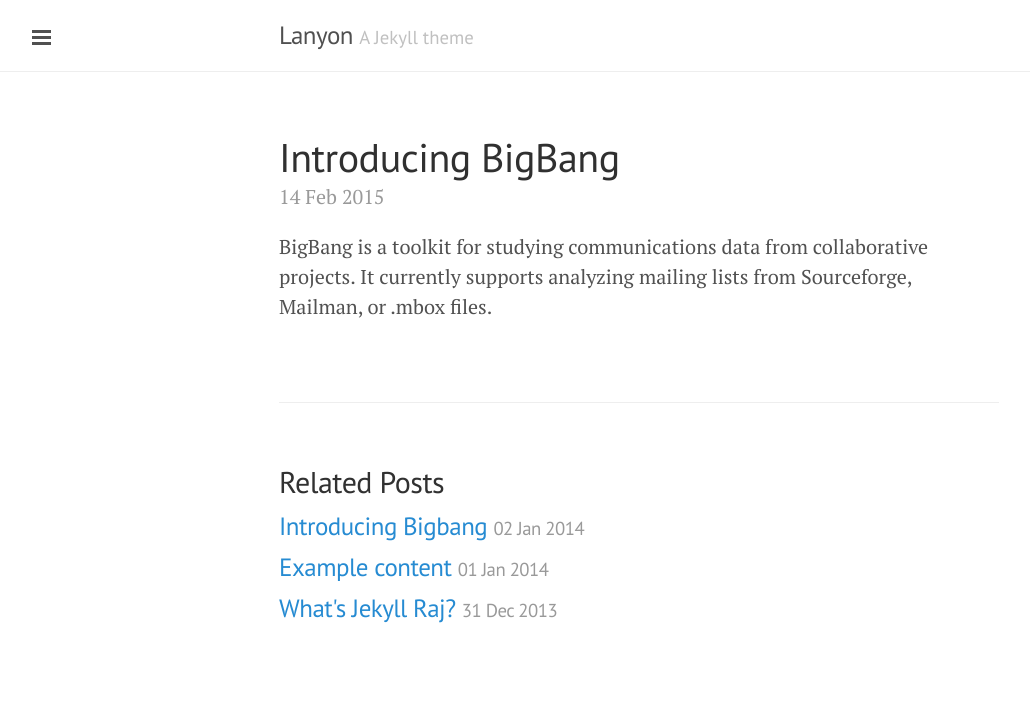
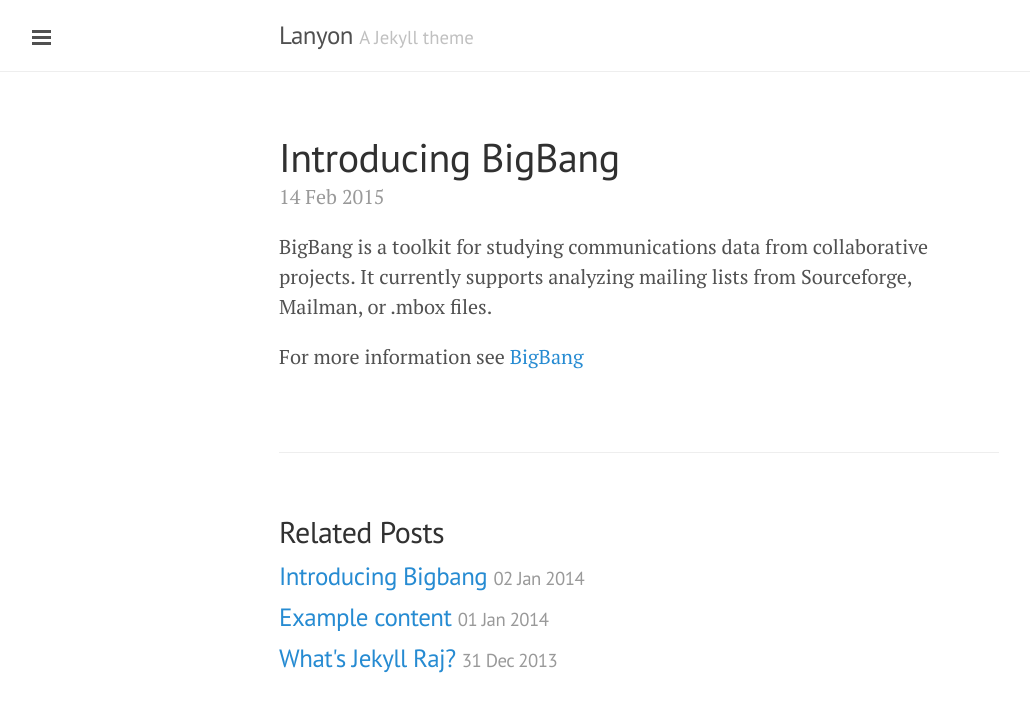
Before and after one commit to agrawalraj/raj4.github.io, a Jekyll site: the page built from _posts/2015-02-14-my-first-post.md, in a window 1280 px wide. Shown: the top 712 px of the page, without its empty margins (1-1031 px from the left). Built offline with Jekyll 4.4.1, drawn with Linux system fonts in a browser that asks for light colours; Markdown is read by kramdown in place of the engine named in the settings.

Commit message:
added link to BigBang

```diff
--- a/_posts/2015-02-14-my-first-post.md
+++ b/_posts/2015-02-14-my-first-post.md
@@ -4,3 +4,5 @@ title: Introducing BigBang
 ---
 
 BigBang is a toolkit for studying communications data from collaborative projects. It currently supports analyzing mailing lists from Sourceforge, Mailman, or .mbox files.
+
+For more information see [BigBang](http://sbenthall.github.io/bigbang)
```
Also changed, not shown: 3 other files.
